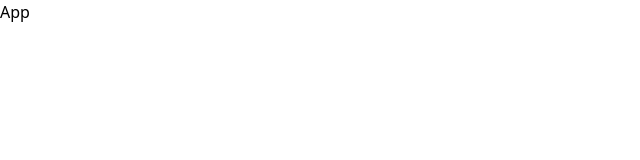
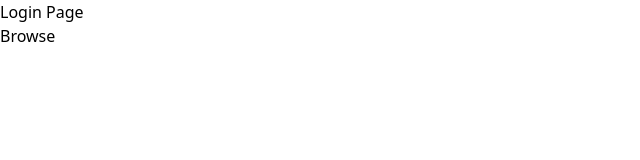
Before and after one commit to nilaykothekar/netflix-gpt, a React (Vite) app: page / in a window 1280 px wide. Shown: the top 160 px of the page, without its empty margins (0-640 px from the left). Built offline with nearby package versions, Linux system fonts and the light colour scheme.

Commit message:
mid commit

```diff
--- a/package.json
+++ b/package.json
@@ -13,6 +13,7 @@
     "@tailwindcss/postcss": "^4.1.12",
     "react": "^19.1.1",
     "react-dom": "^19.1.1",
+    "react-router-dom": "^7.8.1",
     "tailwindcss": "^4.1.12"
   },
   "devDependencies": {
--- a/src/App.js
+++ b/src/App.js
@@ -1,10 +1,11 @@
 import { Fragment } from 'react/jsx-runtime';
 import { createRoot } from 'react-dom/client';
+import Body from './components/Body';
 
 const App = () => {
   return (
     <Fragment>
-      <p>App</p>
+      <Body />
     </Fragment>
   );
 };
--- /dev/null
+++ b/src/components/Body.jsx
@@ -0,0 +1,14 @@
+import { Fragment } from 'react/jsx-runtime';
+import Login from './Login';
+import Browse from './Browse';
+
+const Body = () => {
+  return (
+    <Fragment>
+      <Login />
+      <Browse />
+    </Fragment>
+  );
+};
+
+export default Body;
--- /dev/null
+++ b/src/components/Browse.jsx
@@ -0,0 +1,11 @@
+import { Fragment } from 'react/jsx-runtime';
+
+const Browse = () => {
+  return (
+    <Fragment>
+      <p>Browse</p>
+    </Fragment>
+  );
+};
+
+export default Browse;
```
Also changed, not shown: 1 other file (tests, documents, lock files or other folders).
